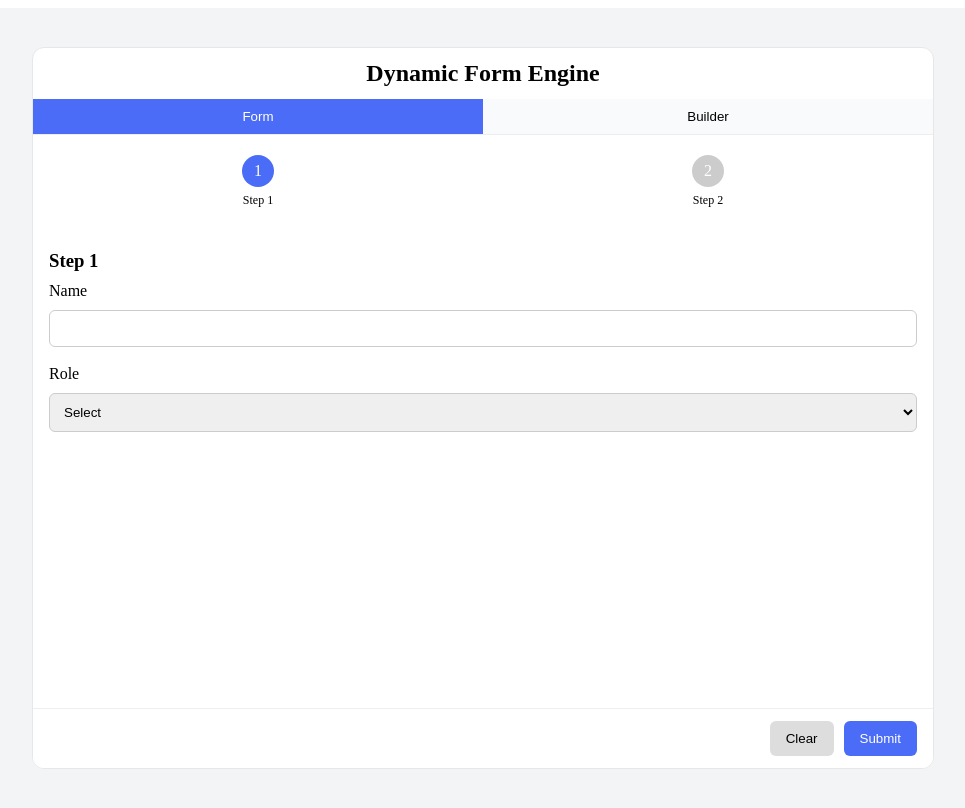
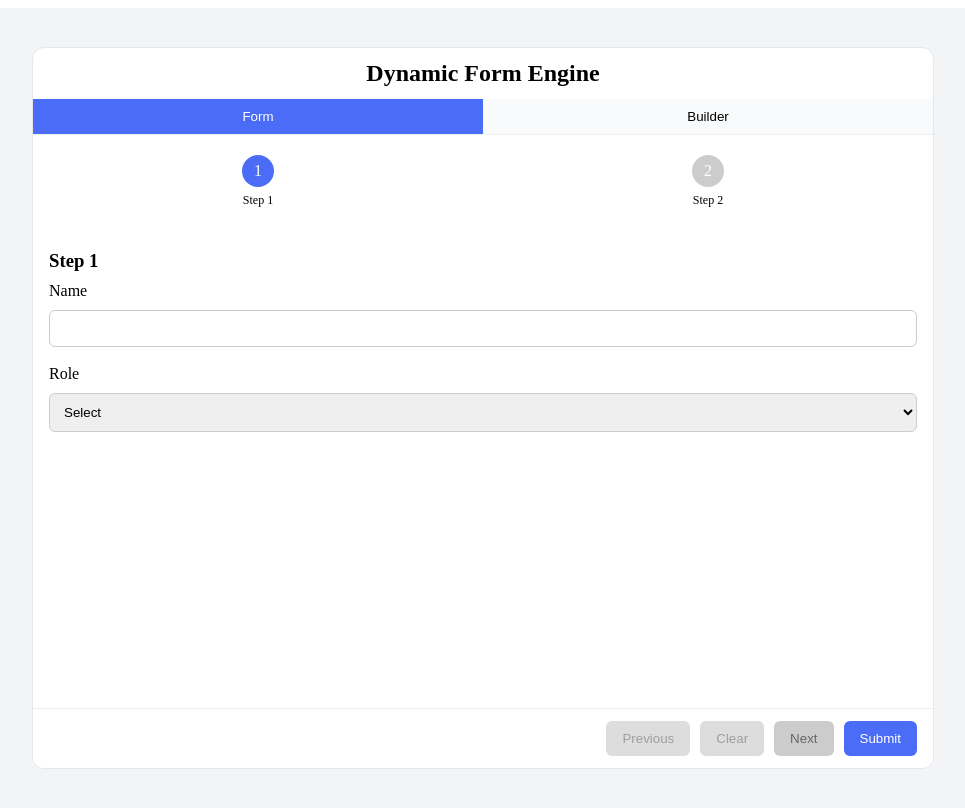
Before and after one commit to Pratikshya-N/form-engine, a React (Vite) app: page / in a window 1280 px wide. Shown: the top 808 px of the page, without its empty margins (157-1122 px from the left). Built offline with nearby package versions, Linux system fonts and the light colour scheme.

Commit message:
feat: make form engine API-driven with dynamic schema

```diff
--- a/src/components/FormRenderer.tsx
+++ b/src/components/FormRenderer.tsx
@@ -73,6 +73,43 @@ const FormRenderer = ({ externalSchema, isTestMode }: Props) => {
 
     const hasNextStep = nextStepFields.length > 0;
 
+    //computed states
+    const isStep1 = step === 1;
+    const isStep2 = step === 2;
+
+    // submit enabled logic
+    const canSubmit =
+        (isStep1 && !hasNextStep) || // no step 2 → allow submit in step 1
+        isStep2;                     // step 2 → always allow (validation handled separately)
+
+
+    // check if any field has value (for Clear button)
+    const hasAnyValue = currentFields.some((field: any) => {
+        const val = getValues(field.name);
+
+        if (val === undefined || val === null) return false;
+        if (typeof val === "string" && val.trim() === "") return false;
+        if (Array.isArray(val) && val.length === 0) return false;
+
+        return true;
+    });
+
+    //check for conditional field
+    const conditionalParents = Array.from(
+        new Set(
+            activeSchema
+                .filter((f: any) => f.conditional?.field)
+                .map((f: any) => f.conditional.field)
+        )
+    );
+    //check for conditional value selected or not
+    const areConditionalsResolved = conditionalParents.every(
+        (fieldName) => {
+            const value = getValues(fieldName);
+            return value !== undefined && value !== null && value !== "";
+        }
+    );
+
     // NEXT HANDLER
     const handleNext = async () => {
         const stepFieldNames = currentFields.map((f: any) => f.name);
@@ -84,16 +121,8 @@ const FormRenderer = ({ externalSchema, isTestMode }: Props) => {
             return;
         }
 
-        if (!hasNextStep) {
-            if (isTestMode) {
-                showMessage("Test mode: submission disabled", "info");
-            } else {
-                showMessage("No additional fields. You can submit now.", "info");
-            }
-            return;
-        }
+        if (!hasNextStep) return;
 
-        showMessage(`Proceeding to Step ${step + 1}`, "info");
         setStep((s) => s + 1);
     };
 
@@ -110,18 +139,12 @@ const FormRenderer = ({ externalSchema, isTestMode }: Props) => {
             return;
         }
 
-        if (isTestMode) {
-            showMessage("Test mode: submission disabled", "info");
-            return;
-        }
-
         const cleanedData = { ...data };
 
         if (cleanedData.role !== "admin") {
             delete cleanedData.adminCode;
         }
 
-        console.log("data", cleanedData)
         const success = onSubmit(cleanedData, showMessage);
 
         // ONLY reset if success
@@ -164,18 +187,22 @@ const FormRenderer = ({ externalSchema, isTestMode }: Props) => {
 
                 {/* FIXED FOOTER */}
                 <div style={formStyles.buttonContainer}>
-                    {step > 1 && (
+
+                    <div style={formStyles.btnDiv}>
+                        {/* Previous */}
                         <button
                             type="button"
                             onClick={() => setStep(step - 1)}
+                            disabled={isStep1}
                             style={formStyles.secondaryBtn}
                         >
                             Previous
                         </button>
-                    )}
 
+                        {/* Clear */}
                         <button
                             type="button"
+                            disabled={!hasAnyValue}
                             onClick={() => {
                                 currentFields
                                     .filter((f: any) => shouldRender(f))
@@ -188,30 +215,42 @@ const FormRenderer = ({ externalSchema, isTestMode }: Props) => {
                             Clear
                         </button>
 
-                    {step < totalSteps && hasNextStep && (
+                        {/* Next */}
                         <button
                             type="button"
                             onClick={handleNext}
-                            style={formStyles.primaryBtn}
+                            disabled={!hasNextStep}
+                            style={!hasNextStep ? formStyles.submitBtnDisabled : formStyles.primaryBtn}
                         >
                             Next
                         </button>
-                    )}
 
-                    {(step === totalSteps || !hasNextStep) && (
+                        {/* Submit */}
                         <button
                             type="submit"
-                            disabled={isTestMode}
+                            disabled={!canSubmit || isTestMode}
                             style={
-                                isTestMode
+                                !canSubmit || isTestMode
                                     ? formStyles.submitBtnDisabled
                                     : formStyles.primaryBtn
                             }
                         >
                             Submit
                         </button>
+                    </div>
+
+                    {isTestMode && (
+                        <div style={{ ...formStyles.inlineText, color: "#f59e0b" }}>
+                            Test mode: submission is disabled.
+                        </div>
                     )}
 
+
+                    {!isTestMode && !hasNextStep && areConditionalsResolved && (
+                        <div style={{ ...formStyles.inlineText, color: "#10b981" }}>
+                            No additional fields. You can submit now.
+                        </div>
+                    )}
                 </div>
             </form>
         </div>
--- a/src/styles/formStyles.ts
+++ b/src/styles/formStyles.ts
@@ -72,6 +72,18 @@ export const formStyles: Record<string, CSSProperties> = {
     padding: "12px 16px",
     borderTop: "1px solid #eee",
     background: "#fff",
+    flexDirection: "column",   // IMPORTANT for inline message
+  },
+  btnDiv: {
+    display: "flex",
+    gap: 10,
+    justifyContent: "flex-end"
+  },
+  inlineText: {
+    marginTop: 5,
+    fontSize: 15,
+    display: "flex",
+    justifyContent: "flex-end"
   },
   label: {
     display: "block",
```
Lines whose indentation alone changed are shown as unchanged.
